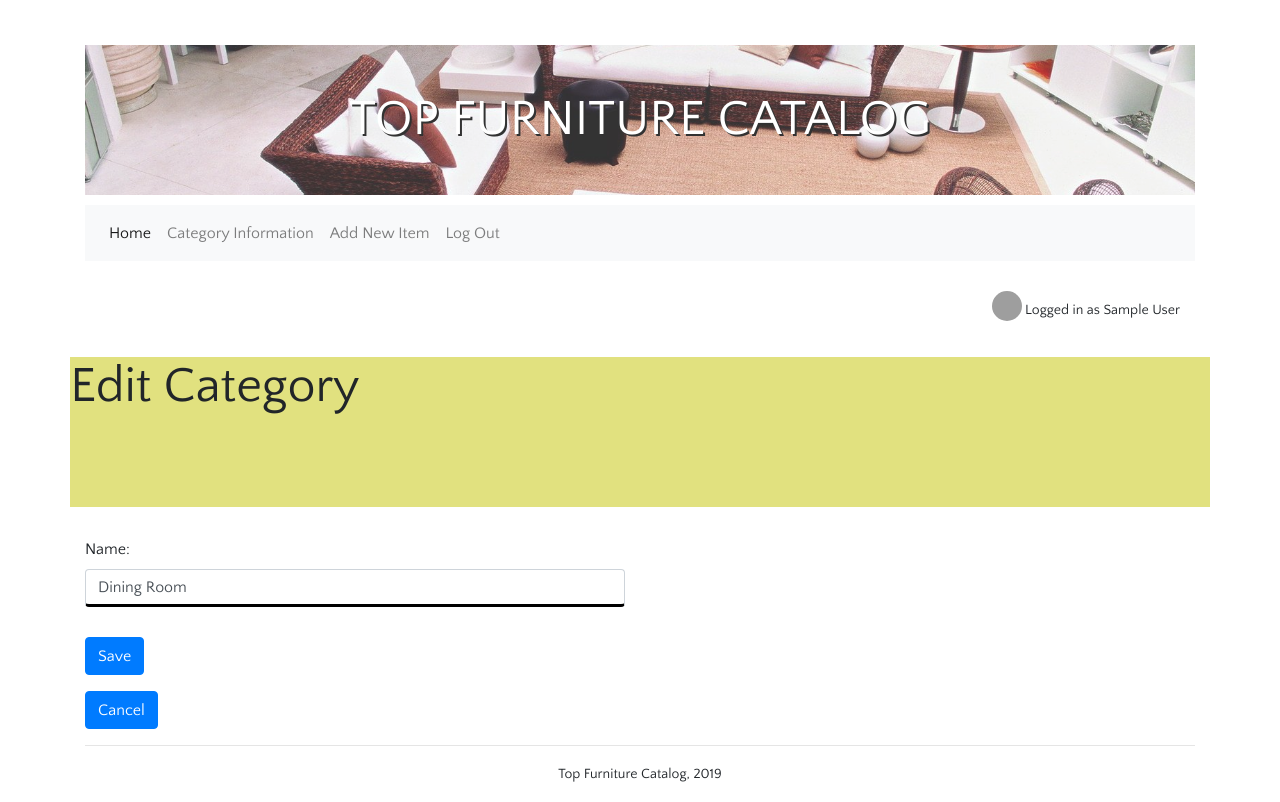
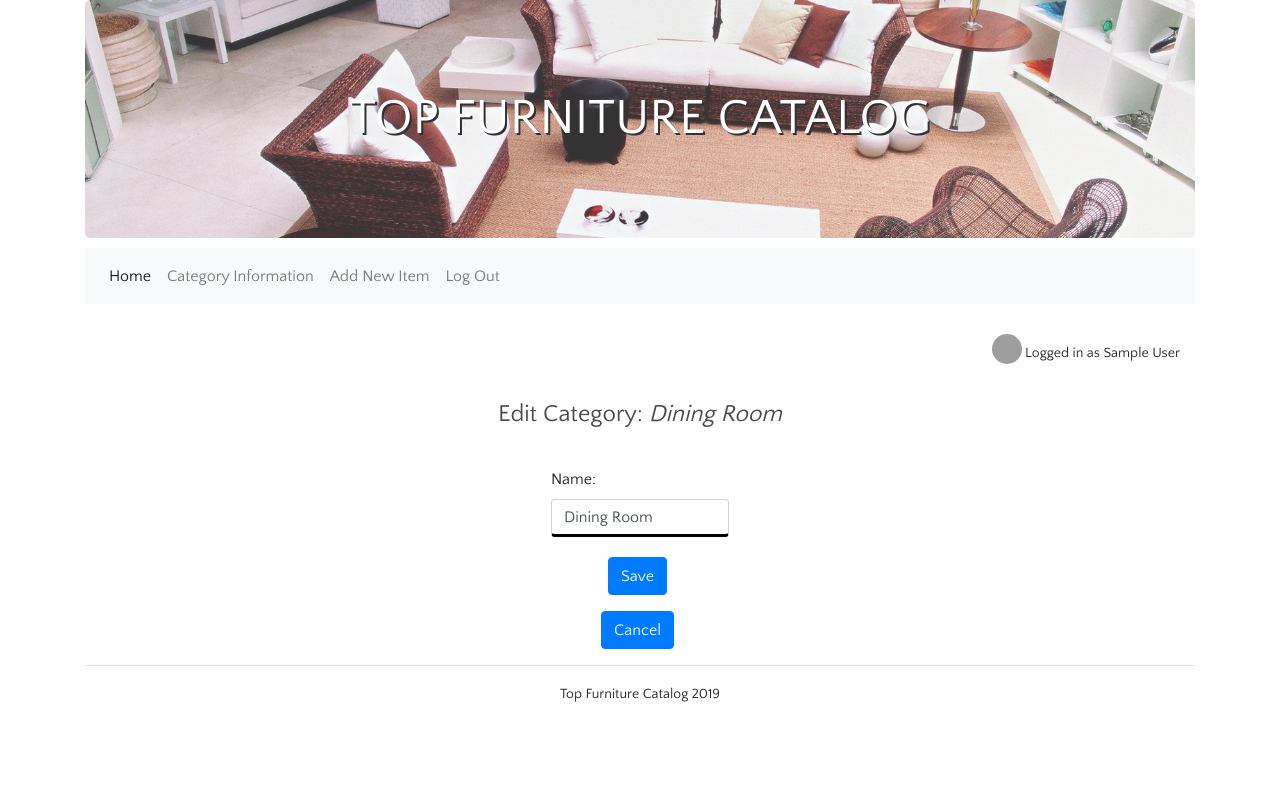
Before and after one commit to nikiyasimpson/catalog, a Flask app: page /category/1/edit in a window 1280 px wide. After the commit the page ends 702 px from the top, so only its background shows below. Run offline with Flask 2, Linux system fonts and the light colour scheme; the visitor is signed in with stand-in values (Sample User, id 1); some libraries are stand-ins or nearby versions; grey boxes are pictures that could not be loaded.

Commit message:
add additional styling

```diff
--- a/static/styles.css
+++ b/static/styles.css
@@ -60,36 +60,7 @@ footer {
 }
 
 /*Heading and Banner */
-
-.top-menu {
-	padding-top: 30px;
-	padding-bottom: 30px;
-}
-
-.top-menu p {
-	margin-bottom: 0;
-	line-height: 16px;
-}
-.top-menu a {
-	margin-bottom: 0;
-	line-height: 16px;
-	font-size: 16px;
-	color: #7B7573;
-	font-weight: 400;
-}
-
-.banner.menu {
-	height: 150px;
-	background-color: #E1E17F;
-}
-
-.banner.profile {
-	height: 150px;
-	background-color: #A6E8EB;
-}
-
-.banner.main {
-	height: 150px;
+.jumbotron {
 	background: url('/static/furniture.jpg');
 	background-position: right;
 	background-repeat: no-repeat;
@@ -97,12 +68,10 @@ footer {
 	text-align: center;
 	opacity: 0.8;
 	margin-bottom: 10px;
+  }
 
-}
-
-.banner.main h1 {
-	margin: 45px 0;
-	padding: 45px;
+.jumbotron h1 {
+	margin: 25px 0;
 	color: white;
 	font-weight: 400;
 	text-shadow: 2px 2px black;
@@ -161,21 +130,6 @@ footer {
 
 /* Category Items */
 
- .item-list {
- 	background-color: #FFF;
-	 padding: 20px;
-	 margin-bottom: 20px;
-}
-
-.menu-item {
-	background: #F0F0F0;
-	padding: 20px;
-	margin: 20px;
-	margin-left: -20px;
-}
-.menu-price {
-	font-weight: 700;
-}
 .creator {
 	padding-right: 20px;
 	margin-top: -20px;
@@ -188,8 +142,9 @@ footer {
 }
 
 .creator img {
-	width: 100px;
+	width: 25px;
 	border-radius: 50%;
+	float:left;
 }
 .creator figcaption {
 	font-size: 14px;
@@ -199,9 +154,13 @@ footer {
 }
 
 .item-photo {
-	width: 50%;
+	width: 30%;
 	margin: 80px auto 20px auto;
 	height: auto;
+}
+
+.item-price {
+	font-weight:bold;
 }
 
 .item-description {
@@ -231,6 +190,7 @@ footer {
 	overflow-x:auto;
 }
 
+/* Card Styling */
 .card {
 	width: 300px;
 	margin: 0 10px 0 10px;
@@ -262,3 +222,9 @@ footer {
 	  margin-top: auto;
 	  min-height: 100px;
 	}
+
+.center-items {
+	display: flex;
+	align-items: center;
+	justify-content: center;
+}
--- a/templates/editCategory.html
+++ b/templates/editCategory.html
@@ -1,26 +1,20 @@
 {% extends "main.html" %}
 {% block content %}
-	<div class="row divider green">
-		<div class="col-md-12"></div>
-	</div>
-	<div class="row banner menu">
-		<div class="col-md-11 col-md-offset-1 padding-none">
-			<h1>Edit Category</h1>
-		</div>
-	</div>
-	<div class="row">
-		<div class="col-md-6 col-md-offset-1 padding-top">
+<h2 class="text-center">Edit Category: <em>{{category.name}}</em></h2>
+<div class="row center-items">
+		<div class="padding-top">
 			<form action="{{ url_for('editCategory',category_id = category.id)}}" method = "post" enctype= "multipart/form-data">
 				<div class="form-group">
 					<label for="name">Name:</label>
                     <input type ="text" class="form-control" name="name" value="{{category.name }}">
-					<div class="padding-bottom"></div>
+					<div class="center-items">
 					<button type="submit" class="btn btn-primary" id="submit" type="submit">Save</button>
+					</div>
 				</div>
-            </form>
-            <a href = "{{url_for('showCatalog')}}">
-                    <button class="btn btn-primary">Cancel</button>
-            </a>
+			</form>
+			<div class="center-items">
+				<a href = "{{url_for('showCatalog')}}" class="btn btn-primary">Cancel</a>
+			</div>
 		</div>
-	</div>
+</div>
 {% endblock %}
--- a/templates/footer.html
+++ b/templates/footer.html
@@ -1,4 +1,4 @@
 <footer>
     <hr />
-    <p>Top Furniture Catalog, 2019</p>
+    <p>Top Furniture Catalog 2019</p>
 </footer>
--- a/templates/header.html
+++ b/templates/header.html
@@ -1,4 +1,4 @@
-<div class="banner main">
+<div class="jumbotron">
 		<h1>Top Furniture Catalog</h1>
 </div>
 <nav class="navbar navbar-expand-lg navbar-light bg-light">
```
Also changed, not shown: templates/catalog.html (+6 -1 lines), templates/deleteCategory.html (+9 -6 lines), templates/deleteItem.html (+5 -4 lines), templates/editItem.html (+13 -10 lines), templates/newItem.html (+16 -11 lines), README.md, itemCatalog.db.
